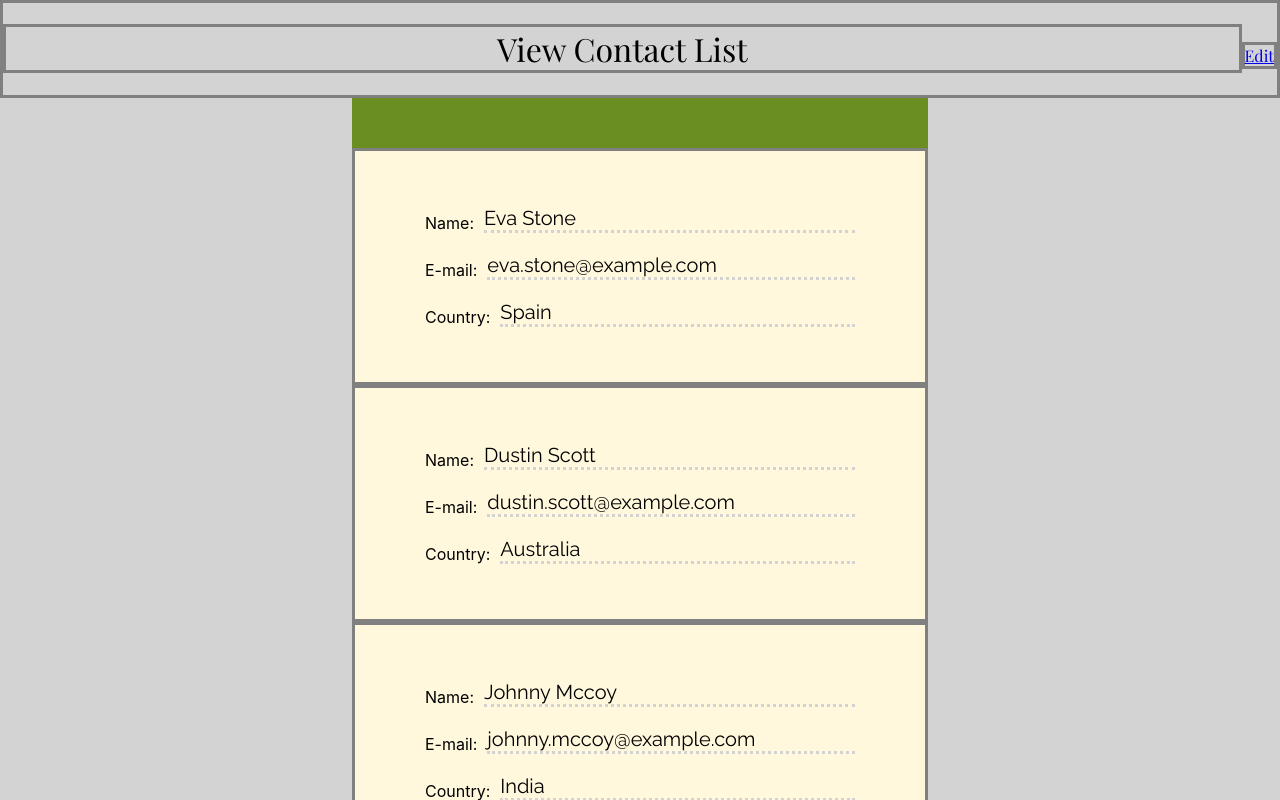
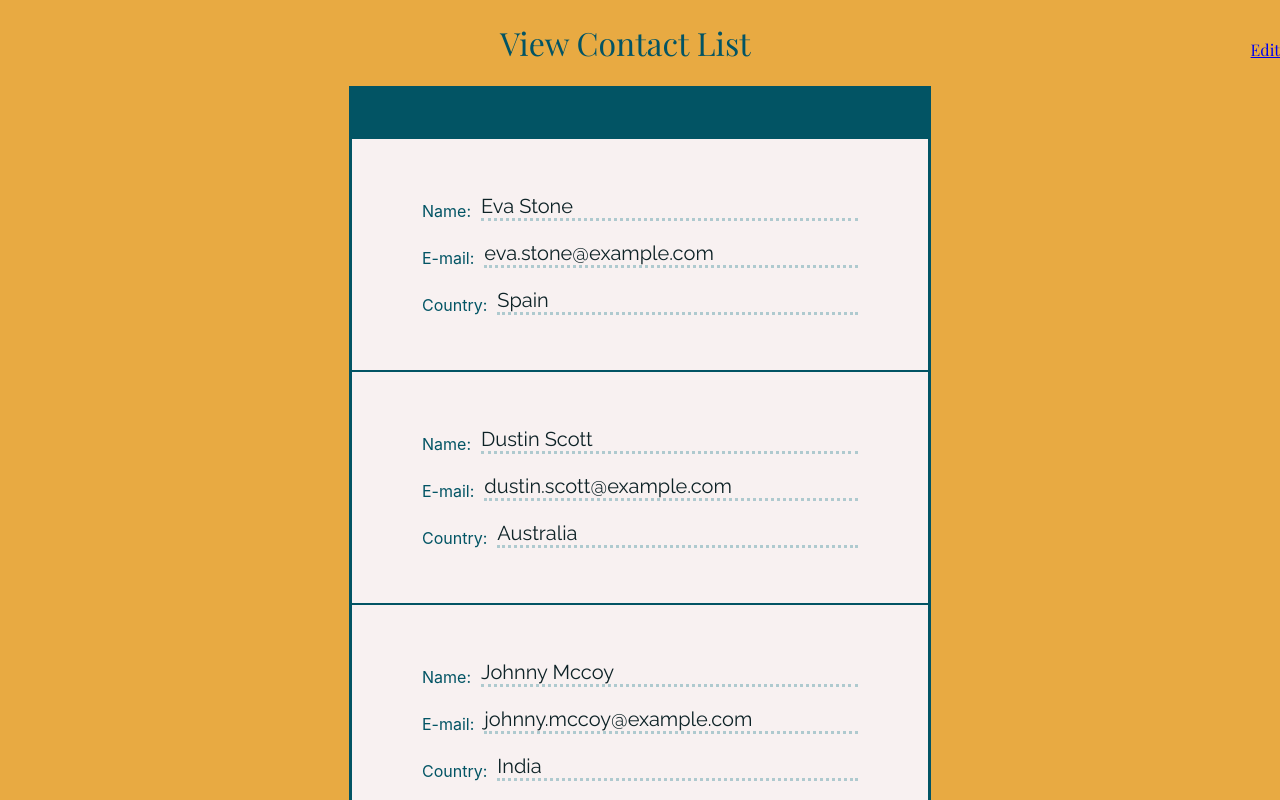
Before and after one commit to Gina-K/address-book, a React (Vite) app: page /contacts-list in a window 1280 px wide. Shown: the top 800 px of the page. Built offline with nearby package versions, Linux system fonts and the light colour scheme.

Commit message:
build basic color system

```diff
--- a/src/styles/App.css
+++ b/src/styles/App.css
@@ -1,7 +1,6 @@
 .page-container {
   width: 100%;
   min-height: 100vh;
-  background-color: lightgray;
 }
 
 .header {
@@ -11,15 +10,13 @@
   justify-content: space-between;
   align-items: baseline;
   font-family: 'Playfair Display', serif;
-  border: solid gray;
 }
 
 .page-title {
   flex-grow: 2;
   text-align: center;
-  border: solid gray;
+  color: var(--accent-color);
 }
 
 .navigation {
-  border: solid gray;
 }
--- a/src/styles/Common/Input.css
+++ b/src/styles/Common/Input.css
@@ -27,7 +27,6 @@
 
   border: 1px solid dimgray;
   border-radius: 0.25rem;
-  background-color: white;
   outline: 0;
 }
 
@@ -37,5 +36,5 @@
 }
 
 .input__required {
-  color: red;
+  color: var(--danger-color);
 }
--- a/src/styles/ContactCardsContainer/ContactCardStatic.css
+++ b/src/styles/ContactCardsContainer/ContactCardStatic.css
@@ -9,7 +9,5 @@
   width: 100%;
   margin: 1.75rem 0 .5rem 0;
   padding: 0.5rem;
-  color: black;
   background-color: white;
-  border: 1px solid dimgray;
 }
--- a/src/styles/ContactCardsContainer/ContactCardsContainer.css
+++ b/src/styles/ContactCardsContainer/ContactCardsContainer.css
@@ -4,7 +4,6 @@
   justify-content: space-evenly;
   padding: 0;
   margin: 1rem;
-  background-color: beige;
 }
 
 .card-item {
@@ -13,8 +12,9 @@
   margin: 1rem;
   padding: 0.5rem;
   list-style: none;
-  background-color: antiquewhite;
-  border: solid gray;
+  background-color: var(--secondary-bg-color);
+  border-radius: 1.5rem;
+  box-shadow: 0 4px 4px rgba(0, 0, 0, 0.25);
 }
 
 .card-item__add-btn {
--- a/src/styles/ContactsList/ContactListItem.css
+++ b/src/styles/ContactsList/ContactListItem.css
@@ -1,7 +1,5 @@
 .contact {
   padding: 1.75em 3.5em;
-  background-color: cornsilk;
-  border: solid gray;
 }
 
 .contact__parameter {
@@ -15,12 +13,13 @@
 .contact__parameter__name {
   font-size: 0.75em;
   font-variant: all-small-caps;
+  color: var(--accent-color);
 }
 
 .contact__parameter__value {
   flex-grow: 2;
   font-family: 'Raleway', sans-serif;
-  border-bottom: dotted lightgray;
+  border-bottom: dotted var(--light-accent-color);
 }
 
 @media screen and (min-width: 481px) {
--- a/src/styles/ContactsList/ContactsList.css
+++ b/src/styles/ContactsList/ContactsList.css
@@ -2,23 +2,24 @@
   max-width: 36rem;
   margin: auto;
   font-size: 1rem;
-  background-color: beige;
+  /*color: #0D2226;*/
+  border: solid var(--accent-color);
 }
 
 .list-items__container {
   margin: 0;
   padding: 0;
-  background-color: beige;
 }
 
 .list-items__item {
   list-style: none;
-  background-color: aliceblue;
+  background-color: var(--secondary-bg-color);
+  border-bottom: solid 2px var(--accent-color);
 }
 
 .list-items__wide-divider {
   height: 2.5em;
-  background-color: olivedrab;
+  background-color: var(--accent-color);
 }
 
 @media screen and (min-width: 481px) {
--- a/src/styles/index.css
+++ b/src/styles/index.css
@@ -5,6 +5,14 @@
   -webkit-font-smoothing: antialiased;
   -moz-osx-font-smoothing: grayscale;
   -webkit-text-size-adjust: 100%;
+
+  --main-bg-color: #E8AA42;
+  --secondary-bg-color: #F8F1F1;
+  --accent-color: #025464;
+  --light-accent-color: #AFCACF;
+  --secondary-accent-color: #E57C23;
+  --text-color: #0D2226;
+  --danger-color: #D8232A;
 }
 
 body {
@@ -13,4 +21,6 @@ body {
   min-width: 320px;
   min-height: 100vh;
   font-size: 16px;
+  color: var(--text-color);
+  background-color: var(--main-bg-color);
 }
```
